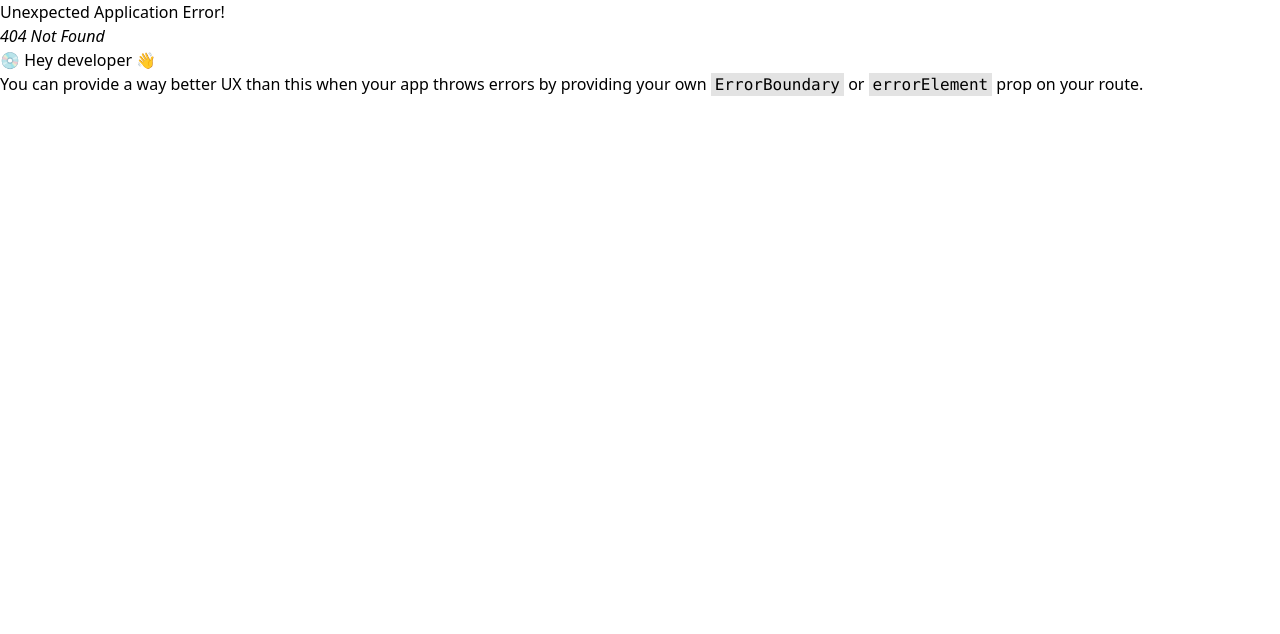
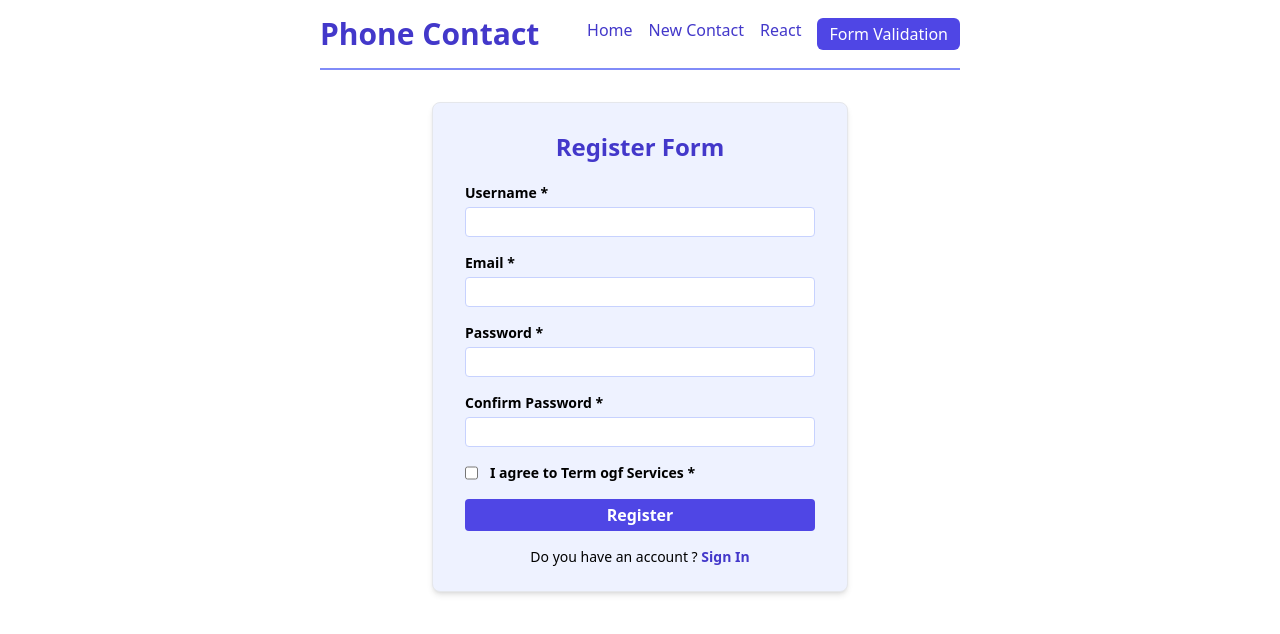
Before and after one commit to pamansaf/belajar-react-make-phone-contact, a React (Vite) app: page /formik-form in a window 1280 px wide. Before the commit this address had no page. Shown: the top 634 px of the page. Built offline with nearby package versions, Linux system fonts and the light colour scheme.

Commit message:
make register form

```diff
--- /dev/null
+++ b/src/components/FormikForm.jsx
@@ -0,0 +1,78 @@
+import React from "react";
+import Navbar from "./Navbar";
+
+const FormikForm = () => {
+  return (
+    <div className="w-1/2 min-h-screen mx-auto">
+      <Navbar />
+      <div className="w-[65%] py-4 px-8 mx-auto bg-indigo-50 border rounded-lg shadow-md my-8">
+        <h3 className="font-bold text-color text-2xl py-3 text-center">
+          Register Form
+        </h3>
+        <form className="flex flex-col gap-4 py-2">
+          <div className="flex flex-col gap-1 text-sm">
+            <label htmlFor="name" className="font-semibold">
+              Username *
+            </label>
+            <input
+              id="name"
+              type="text"
+              className="outline-1 outline-indigo-200 border border-indigo-200 py-1 px-3 rounded "
+            />
+          </div>
+          <div className="flex flex-col gap-1 text-sm">
+            <label htmlFor="email" className="font-semibold">
+              Email *
+            </label>
+            <input
+              id="email"
+              type="email"
+              className="outline-1 outline-indigo-200 border border-indigo-200 py-1 px-3 rounded"
+            />
+          </div>
+          <div className="flex flex-col gap-1 text-sm">
+            <label htmlFor="password" className="font-semibold">
+              Password *
+            </label>
+            <input
+              id="password"
+              type="password"
+              className="outline-1 outline-indigo-200 border border-indigo-200 py-1 px-3 rounded"
+            />
+          </div>
+          <div className="flex flex-col gap-1 text-sm">
+            <label htmlFor="confirmPassword" className="font-semibold">
+              Confirm Password *
+            </label>
+            <input
+              id="confirmPassword"
+              type="password"
+              className="outline-1 outline-indigo-200 border border-indigo-200 py-1 px-3 rounded"
+            />
+          </div>
+          <div className="flex gap-3 text-sm">
+            <input
+              id="agreement"
+              type="checkbox"
+              className="outline-1 outline-indigo-200 border border-indigo-200 py-1 px-3 rounded"
+            />
+            <label htmlFor="agreement" className="font-semibold">
+              I agree to Term ogf Services *
+            </label>
+          </div>
+          <button type="submit" className="btn-register">
+            Register
+          </button>
+          <p className="text-sm mx-auto">
+            Do you have an account ?{" "}
+            <span className="text-color font-semibold hover:underline cursor-pointer">
+              Sign In
+            </span>
+          </p>
+        </form>
+      </div>
+    </div>
+  );
+};
+
+export default FormikForm;
--- a/src/components/Navbar.jsx
+++ b/src/components/Navbar.jsx
@@ -7,11 +7,14 @@ export default function Navbar() {
         <NavLink to="/" ativeclassname="active">
           Home
         </NavLink>
-        <NavLink to="/react" activeclassname="active">
-          Learn React
-        </NavLink>
         <NavLink to="/create" activeclassname="active">
           New Contact
+        </NavLink>
+        <NavLink to="/react" activeclassname="active">
+          React
+        </NavLink>
+        <NavLink to="/formik-form" activeclassname="active">
+          Form Validation
         </NavLink>
       </div>
     </nav>
--- a/src/index.css
+++ b/src/index.css
@@ -22,6 +22,9 @@
 .btn-cancel {
   @apply text-sm py-1 px-3 bg-red-500 text-white rounded hover:bg-red-600;
 }
+.btn-register {
+  @apply font-semibold py-1 px-3 bg-indigo-600 text-white rounded hover:bg-indigo-700;
+}
 
 /* .nav-link {
   @apply py-1 px-3 hover:text-white rounded-md hover:bg-indigo-600;
--- a/src/main.jsx
+++ b/src/main.jsx
@@ -5,6 +5,7 @@ import { createBrowserRouter, RouterProvider } from "react-router-dom";
 import Home from "./components/Home.jsx";
 import Create from "./components/Create.jsx";
 import LearnReact from "./components/LearnReact.jsx";
+import FormikForm from "./components/FormikForm.jsx";
 
 const router = createBrowserRouter([
   {
@@ -23,6 +24,10 @@ const router = createBrowserRouter([
     path: "/edit/:id",
     element: <Create />,
   },
+  {
+    path: "/formik-form",
+    element: <FormikForm />,
+  },
 ]);
 
 ReactDOM.createRoot(document.getElementById("root")).render(
```
